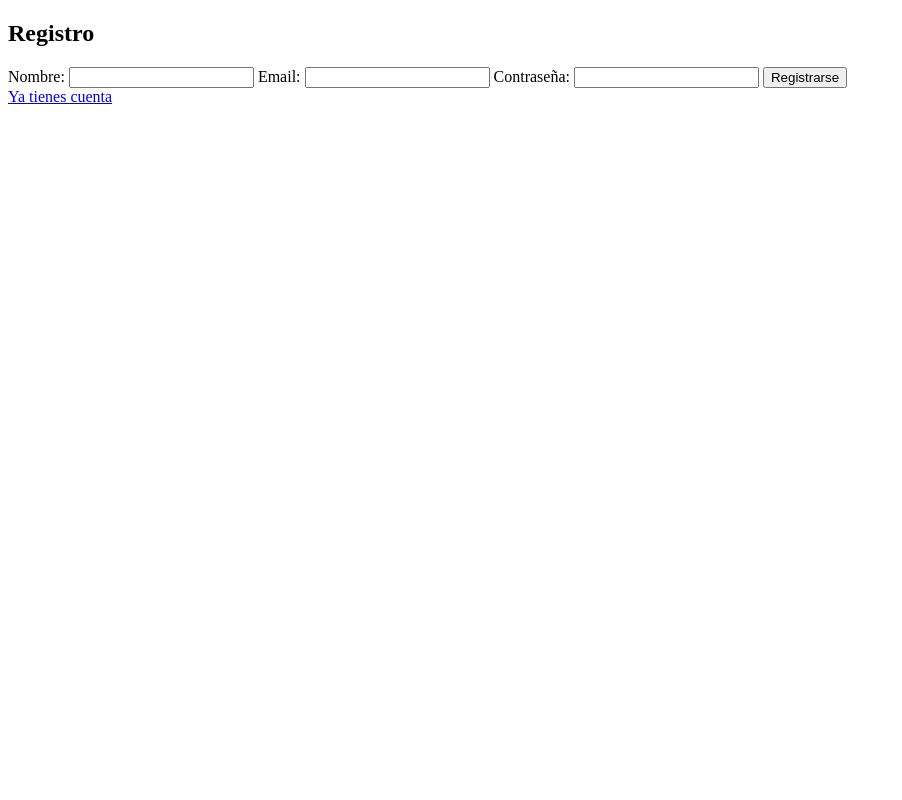
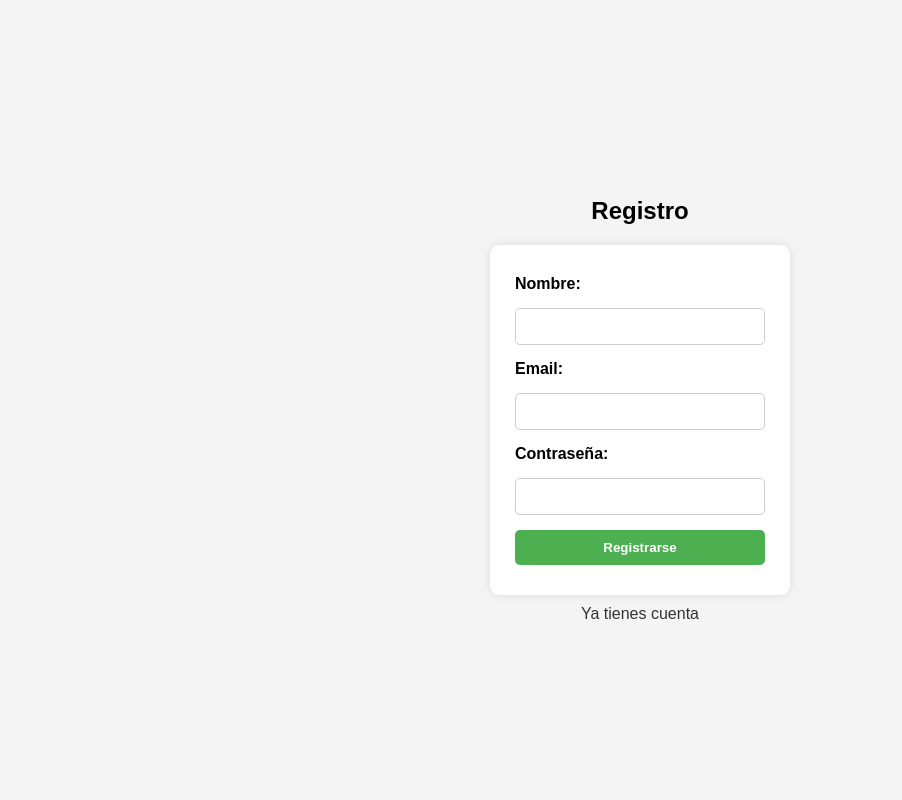
Before and after one commit to GeraOR/to-do, a PHP site: page /views/registro.php in a window 1280 px wide. Shown: the whole page, without its empty margins (0-902 px from the left). Run offline with PHP 8.4, Linux system fonts and the light colour scheme.

Commit message:
registro css

```diff
--- /dev/null
+++ b/styles/registro.css
@@ -0,0 +1,74 @@
+* {
+        box-sizing: border-box;
+        font-family: Arial, sans-serif;
+    }
+
+    body {
+        background-color: #f4f4f4;
+        margin: 0;
+        padding: 0;
+        display: flex;
+        height: 100vh;
+        justify-content: center;
+        align-items: center;
+    }
+
+    form {
+        background-color: white;
+        padding: 30px 25px;
+        border-radius: 10px;
+        box-shadow: 0 0 10px rgba(0,0,0,0.1);
+        min-width: 300px;
+        display: flex;
+        flex-direction: column;
+        gap: 15px;
+    }
+
+    h2 {
+        text-align: center;
+        margin-bottom: 20px;
+    }
+
+    label {
+        font-weight: bold;
+    }
+
+    input[type="text"],
+    input[type="email"],
+    input[type="password"] {
+        padding: 10px;
+        border-radius: 5px;
+        border: 1px solid #ccc;
+    }
+
+    button {
+        padding: 10px;
+        background-color: #4CAF50; /* verde */
+        border: none;
+        color: white;
+        font-weight: bold;
+        border-radius: 5px;
+        cursor: pointer;
+    }
+
+    button:hover {
+        background-color: #45a049;
+    }
+
+    a {
+        text-align: center;
+        display: block;
+        margin-top: 10px;
+        color: #333;
+        text-decoration: none;
+    }
+
+    a:hover {
+        text-decoration: underline;
+    }
+
+    p {
+        text-align: center;
+        color: red;
+        font-weight: bold;
+    }
--- a/views/registro.php
+++ b/views/registro.php
@@ -4,8 +4,10 @@
     <meta charset="UTF-8">
     <meta name="viewport" content="width=device-width, initial-scale=1.0">
     <title>Registro</title>
+    <link rel="stylesheet" href="../styles/registro.css?v=1.1">
 </head>
 <body>
+    <div class="login-container">
     <h2>Registro</h2>
 <form method="POST" action="../scripts/register.php">
     <label>Nombre:</label>
@@ -17,5 +19,6 @@
     <button type="submit">Registrarse</button>
 </form>
 <a href="../index.php">Ya tienes cuenta</a>
+</div>
 </body>
 </html>
```
